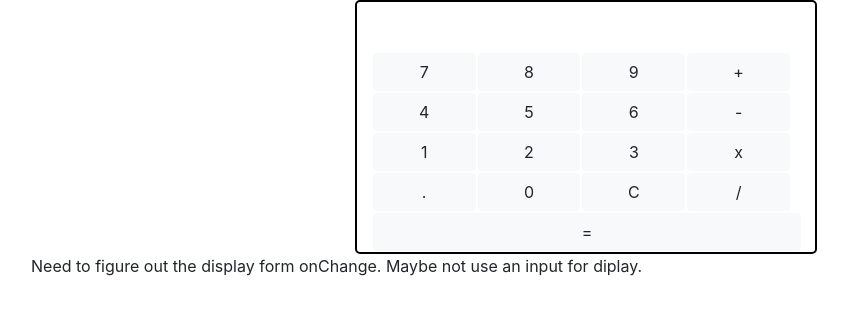
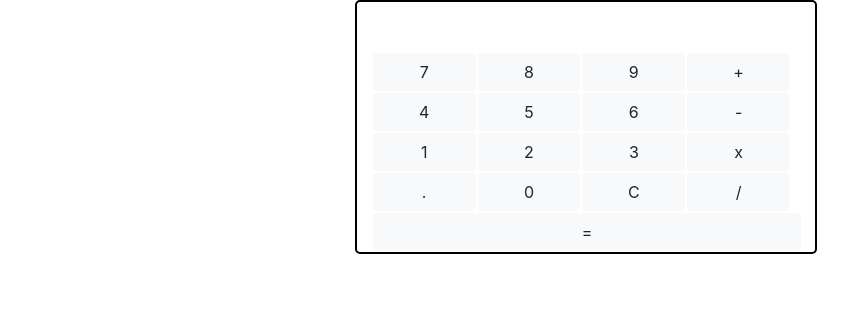
Before and after one commit to daquilino/react-calculator, a React (Create React App) app: page / in a window 1280 px wide. Shown: the top 314 px of the page, without its empty margins (54-902 px from the left). Built offline with nearby package versions, Linux system fonts and the light colour scheme.

Commit message:
removed comment in app.js component

```diff
--- a/src/App.js
+++ b/src/App.js
@@ -68,7 +68,6 @@ class App extends Component {
 
         </div>
         </Row>
-        <p>Need to figure out the display form onChange.  Maybe not use an input for diplay.</p>
       </main>
     );
   }
```
